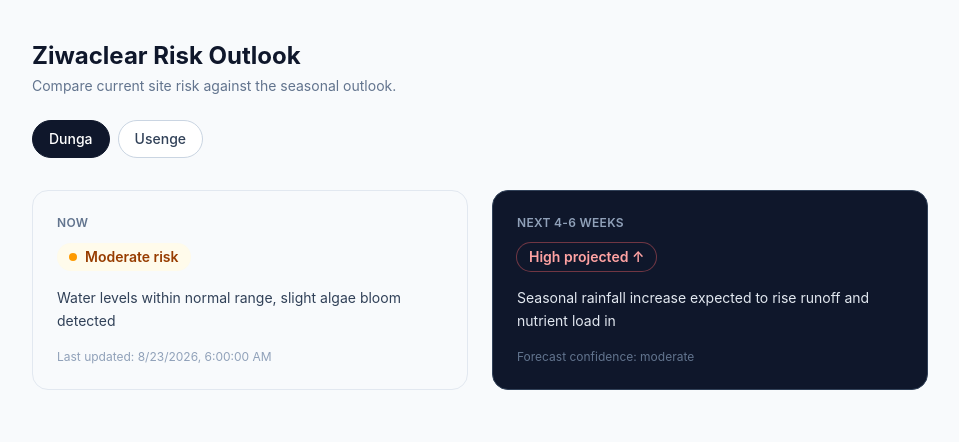
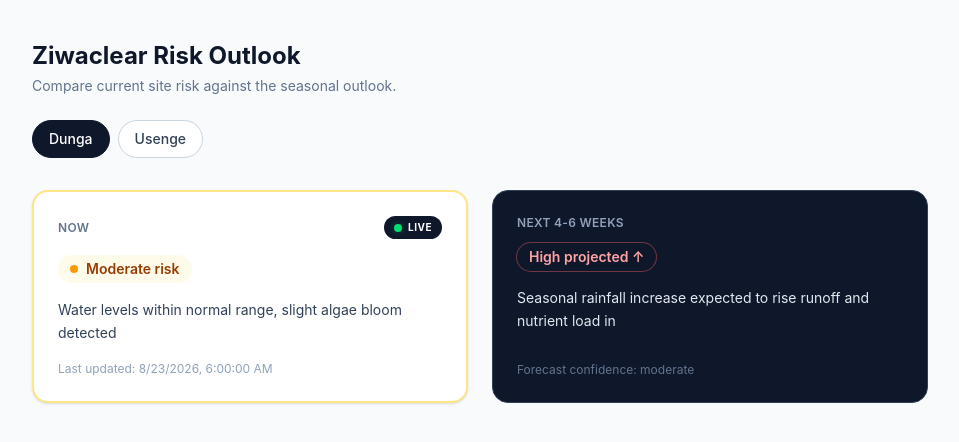
Before and after one commit to Gathoni-K/ziwaClear-riskEngine, a React (Vite) app in the folder ziwaclear-frontend/: page / in a window 1280 px wide. Shown: the top 442 px of the page, without its empty margins (160-1119 px from the left). Built offline with nearby package versions, Linux system fonts and the light colour scheme.

Commit message:
added a visual treatment to the current risk panel so that it feels like a live pulsing dot and a live tag

```diff
--- a/ziwaclear-frontend/src/components/CurrentRiskPanel.tsx
+++ b/ziwaclear-frontend/src/components/CurrentRiskPanel.tsx
@@ -1,24 +1,35 @@
 import type { CurrentRisk, RiskTier } from '../types/risk';
 
-const TIER_STYLES: Record<RiskTier, { bg: string; text: string; dot: string }> = {
-Low: { bg: 'bg-green-50', text: 'text-green-800', dot: 'bg-green-500' },
-Moderate: { bg: 'bg-amber-50', text: 'text-amber-800', dot: 'bg-amber-500' },
-High: { bg: 'bg-red-50', text: 'text-red-800', dot: 'bg-red-500' },
+const TIER_STYLES: Record<RiskTier, { bg: string; text: string; dot: string; border: string }> = {
+  Low: { bg: 'bg-green-50', text: 'text-green-800', dot: 'bg-green-500', border: 'border-green-200' },
+  Moderate: { bg: 'bg-amber-50', text: 'text-amber-800', dot: 'bg-amber-500', border: 'border-amber-200' },
+  High: { bg: 'bg-red-50', text: 'text-red-800', dot: 'bg-red-500', border: 'border-red-200' },
 };
 
-export default function CurrentRiskPanel({ risk }: { risk: CurrentRisk}) {
-    const style = TIER_STYLES[risk.tier];
-    const updated = new Date (risk.lastUpdated). toLocaleString();
+export default function CurrentRiskPanel({ risk }: { risk: CurrentRisk }) {
+  const style = TIER_STYLES[risk.tier];
+  const updated = new Date(risk.lastUpdated).toLocaleString();
 
-    return(
-    <div className="rounded-2xl border border-slate-200 p-6 h-full flex flex-col">
-      <span className="text-xs uppercase tracking-wide text-slate-500 font-semibold">
-        Now
-      </span>
-      <div className={`mt-3 inline-flex w-fit items-center gap-2 rounded-full px-3 py-1 ${style.bg}`}>
+  return (
+    <div className={`rounded-2xl border-2 ${style.border} bg-white p-6 h-full flex flex-col shadow-sm`}>
+      <div className="flex items-center justify-between">
+        <span className="text-xs uppercase tracking-wide text-slate-500 font-semibold">
+          Now
+        </span>
+        <span className="inline-flex items-center gap-1.5 rounded-full bg-slate-900 px-2.5 py-1">
+          <span className="relative flex h-2 w-2">
+            <span className="animate-ping absolute inline-flex h-full w-full rounded-full bg-green-400 opacity-75" />
+            <span className="relative inline-flex rounded-full h-2 w-2 bg-green-400" />
+          </span>
+          <span className="text-[10px] font-bold tracking-wider text-white">LIVE</span>
+        </span>
+      </div>
+
+      <div className={`mt-4 inline-flex w-fit items-center gap-2 rounded-full px-3 py-1 ${style.bg}`}>
         <span className={`h-2 w-2 rounded-full ${style.dot}`} />
         <span className={`text-sm font-semibold ${style.text}`}>{risk.tier} risk</span>
       </div>
+
       <p className="mt-4 text-slate-700 text-sm leading-relaxed">{risk.summary}</p>
       <p className="mt-auto pt-4 text-xs text-slate-400">Last updated: {updated}</p>
     </div>
```
